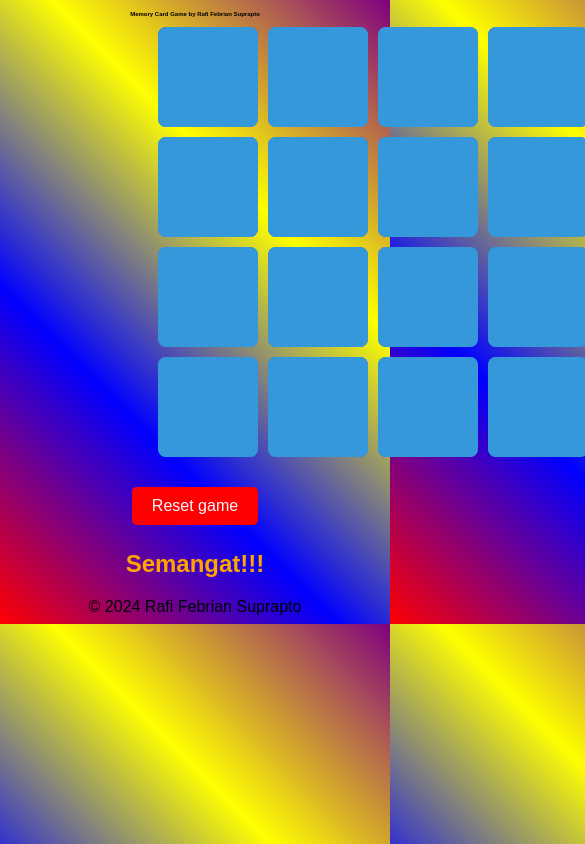
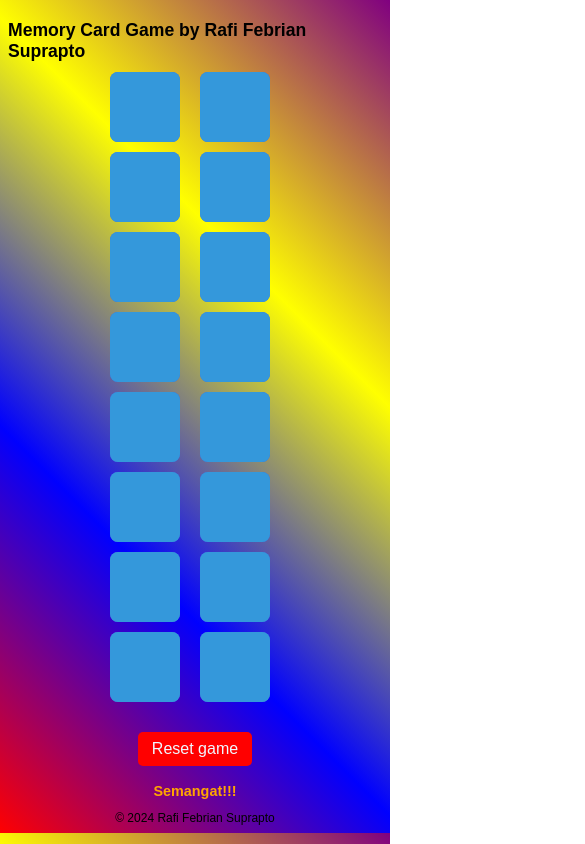
Before and after one commit to Rafifs-ops/Memory-Card-Game-by-Rafi-Febrian-Suprapto, a plain HTML site: page index.html in a window 390 px wide. Shown: the whole page, 585 px wide, since content can reach past the window. Drawn offline with Linux system fonts and the light colour scheme.

Commit message:
Update style.css

```diff
--- a/style.css
+++ b/style.css
@@ -88,12 +88,54 @@ footer {
     color: black;
 }
 
-@media screen and (max-width: 600px) {
+@media (max-width: 600px) {
     .game-board {
-        width: 35%;
-        max-width: 200px;
+        grid-template-columns: repeat(3, 80px);
+    }
+
+    .card {
+        width: 80px;
+        height: 80px;
+        font-size: 18px;
     }
 
     h1 {
-        font-size: 30%;
+        font-size: 1.25rem;
     }
+
+    h2 {
+        font-size: 1rem;
+    }
+
+    #reset-button {
+        padding: 8px 16px;
+    }
+
+    footer {
+        font-size: 0.75rem;
+    }
+}
+
+@media (max-width: 400px) {
+    .game-board {
+        grid-template-columns: repeat(2, 80px);
+    }
+
+    .card {
+        width: 70px;
+        height: 70px;
+        font-size: 16px;
+    }
+
+    h1 {
+        font-size: 1.1rem;
+    }
+
+    h2 {
+        font-size: 0.9rem;
+    }
+
+    #reset-button {
+        padding: 8px 14px;
+    }
+}
```
